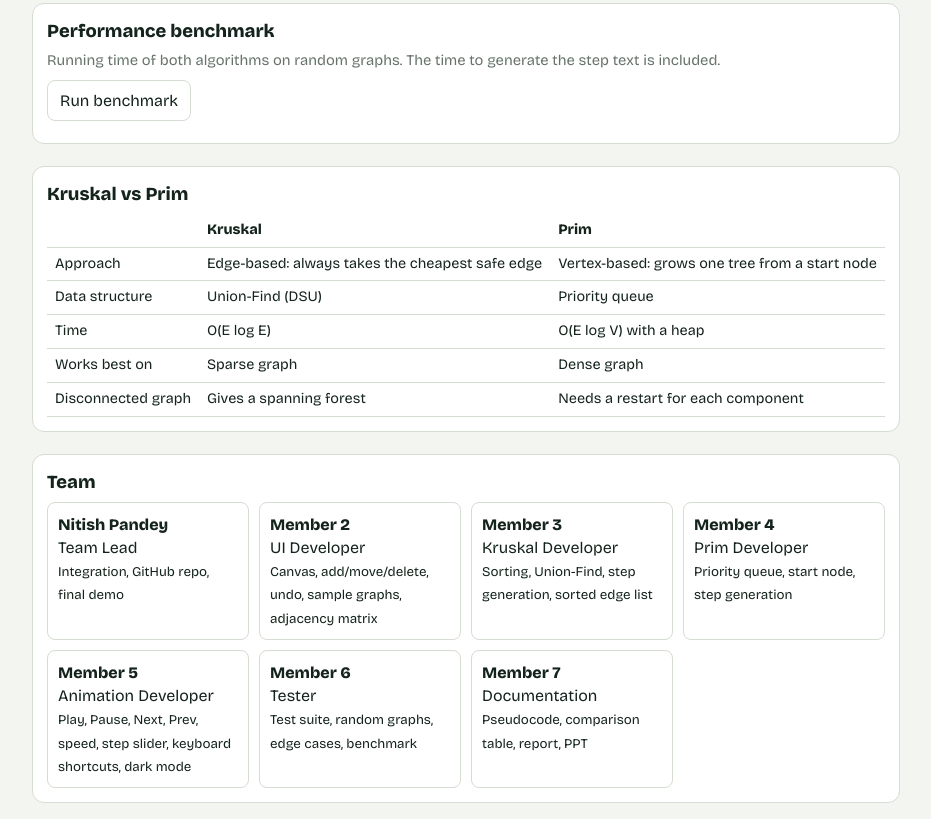
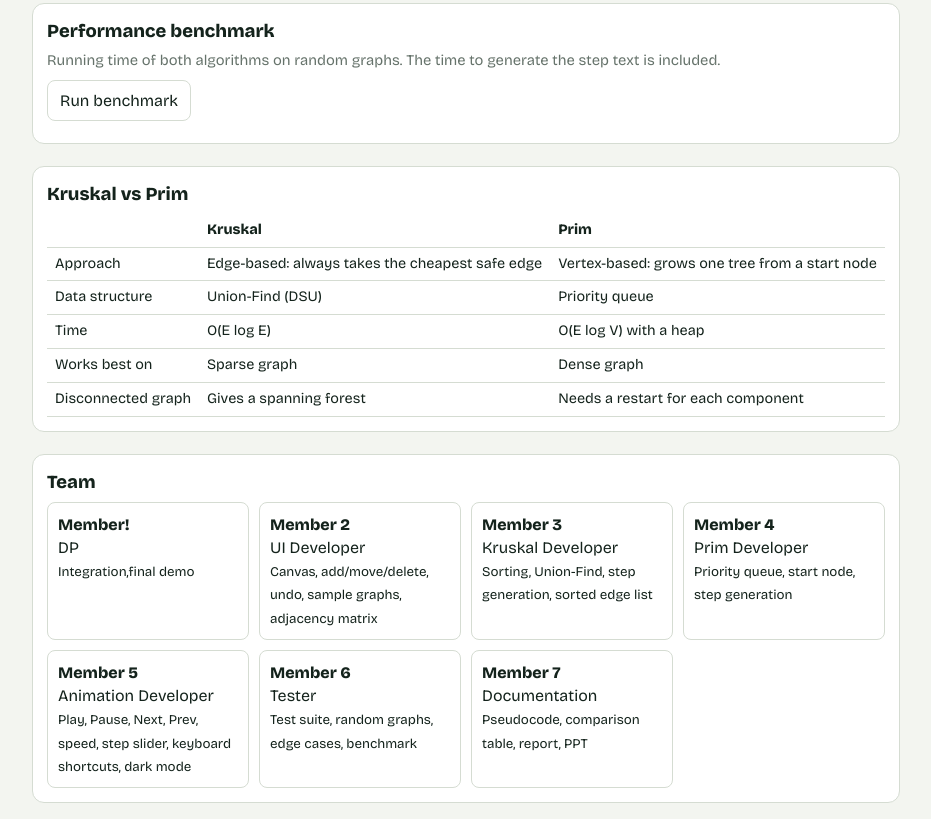
Before and after one commit to nitishpandey001/MST_DAA_Project, a plain HTML site: page index.html in a window 1280 px wide. Shown: the part 2234-3053 px from the top of the page, without its empty margins (174-1105 px from the left). Drawn offline with nearby package versions, Linux system fonts and the light colour scheme.

Commit message:
Team member change

```diff
--- a/index.html
+++ b/index.html
@@ -301,7 +301,7 @@ $('tt').onclick=()=>{
   nodes=sn;edges=se;
   $('tr').innerHTML=R.join('');
 };
-const TEAM=[["Nitish Pandey","Team Lead","Integration, GitHub repo, final demo"],["Member 2","UI Developer","Canvas, add/move/delete, undo, sample graphs, adjacency matrix"],["Member 3","Kruskal Developer","Sorting, Union-Find, step generation, sorted edge list"],["Member 4","Prim Developer","Priority queue, start node, step generation"],["Member 5","Animation Developer","Play, Pause, Next, Prev, speed, step slider, keyboard shortcuts, dark mode"],["Member 6","Tester","Test suite, random graphs, edge cases, benchmark"],["Member 7","Documentation","Pseudocode, comparison table, report, PPT"]];
+const TEAM=[["Member!","DP","Integration,final demo"],["Member 2","UI Developer","Canvas, add/move/delete, undo, sample graphs, adjacency matrix"],["Member 3","Kruskal Developer","Sorting, Union-Find, step generation, sorted edge list"],["Member 4","Prim Developer","Priority queue, start node, step generation"],["Member 5","Animation Developer","Play, Pause, Next, Prev, speed, step slider, keyboard shortcuts, dark mode"],["Member 6","Tester","Test suite, random graphs, edge cases, benchmark"],["Member 7","Documentation","Pseudocode, comparison table, report, PPT"]];
 $('tm').innerHTML=TEAM.map(t=>`<div><b>${t[0]}</b><br>${t[1]}<br><small>${t[2]}</small></div>`).join('');
 const HI=[];
 function snap(){const j=JSON.stringify({nodes,edges});if(HI[HI.length-1]!==j){HI.push(j);if(HI.length>60)HI.shift()}}
```
